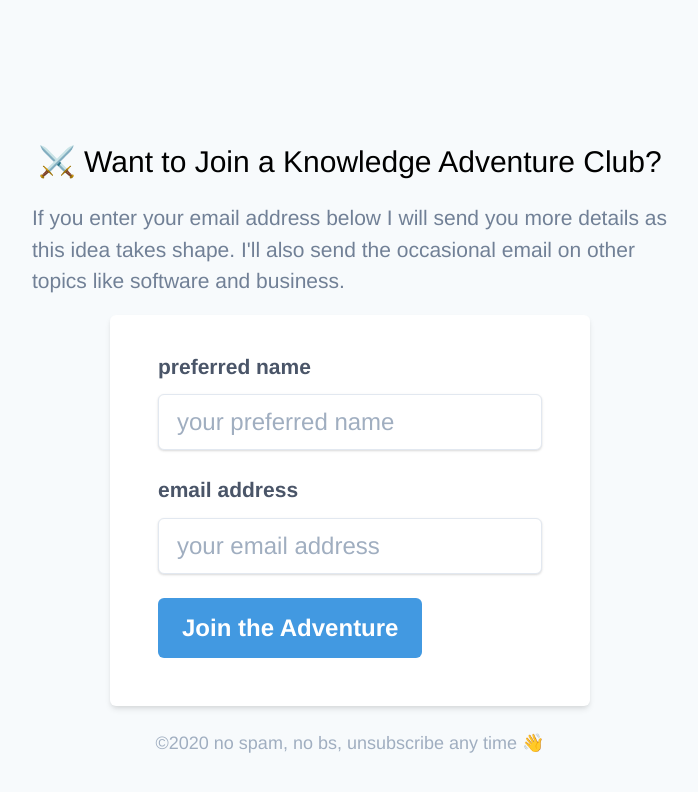
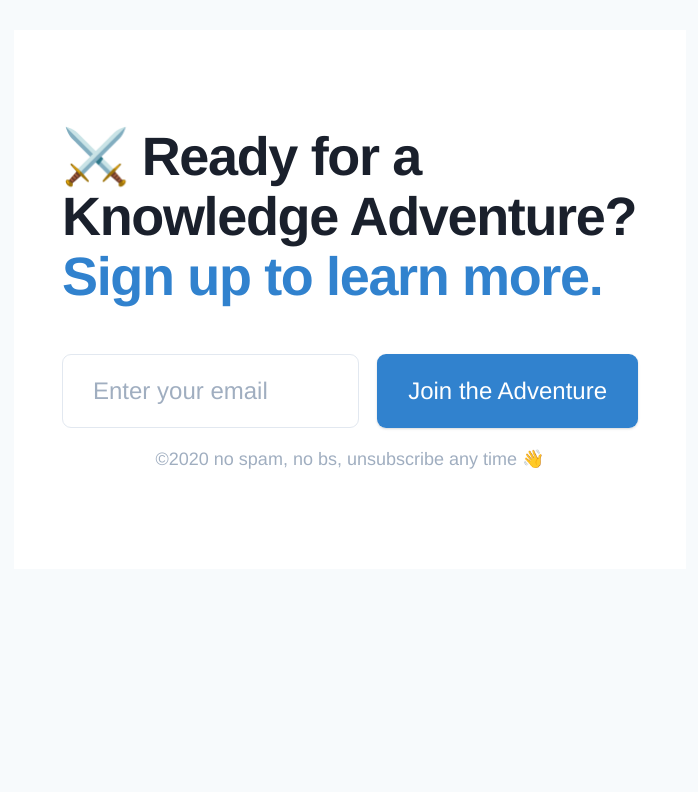
Before and after one commit to eggheadio/knowledgeadventure.club, a Next.js app: page / in a window 1280 px wide. Shown: the top 792 px of the page, without its empty margins (290-988 px from the left). Built offline with nearby package versions, Linux system fonts and the light colour scheme; no server answers; a web font is replaced by a local one; what client-oauth2 would draw is missing.

Commit message:
fix the signup form

```diff
--- a/components/subscribe.js
+++ b/components/subscribe.js
@@ -1,57 +1,43 @@
 const Subscribe = ({children, formId = '1553751'}) => (
   <>
-    <div>{children}</div>
-
-    <div class="w-full max-w-xs">
+    <div className="bg-white">
+      <div className="max-w-screen-xl mx-auto py-12 px-4 sm:px-6 lg:py-16 lg:px-8">
+        <h2 className="text-3xl leading-9 font-extrabold tracking-tight text-gray-900 sm:text-4xl sm:leading-10">
+          ⚔️ Ready for a Knowledge Adventure?
+          <br className="hidden sm:inline" />
+          <span className="text-blue-600" id="newsletter-headline">
+            Sign up to learn more.
+          </span>
+        </h2>
         <form
           action={`https://app.convertkit.com/forms/${formId}/subscriptions`}
           method="post"
-        class="bg-white shadow-md rounded px-8 pt-6 pb-8 mb-4"
+          className="mt-8 sm:flex"
+          aria-labelledby="newsletter-headline"
         >
-        <div class="mb-4">
-          <label
-            class="block text-gray-700 text-sm font-bold mb-2"
-            for="first_name"
-          >
-            preferred name
-          </label>
-          <input
-            aria-label="Your preferred name"
-            class="shadow appearance-none border rounded w-full py-2 px-3 text-gray-700 leading-tight focus:outline-none focus:shadow-outline"
-            id="first_name"
-            type="text"
-            name="fields[first_name]"
-            placeholder="your preferred name"
-          />
-        </div>
-        <div class="mb-4">
-          <label
-            class="block text-gray-700 text-sm font-bold mb-2"
-            for="email_address"
-          >
-            email address
-          </label>
           <input
             aria-label="Your email address"
             name="email_address"
-            class="shadow appearance-none border rounded w-full py-2 px-3 text-gray-700 leading-tight focus:outline-none focus:shadow-outline"
             id="email_address"
             type="email"
             placeholder="your email address"
+            required
+            className="appearance-none w-full px-5 py-3 border border-gray-300 text-base leading-6 rounded-md text-gray-900 bg-white placeholder-gray-500 focus:outline-none focus:shadow-outline focus:border-blue-300 transition duration-150 ease-in-out sm:max-w-xs"
+            placeholder="Enter your email"
           />
-        </div>
-        <div class="flex items-center justify-between">
+          <div className="mt-3 rounded-md shadow sm:mt-0 sm:ml-3 sm:flex-shrink-0">
             <button
-            class="bg-blue-500 hover:bg-blue-700 text-white font-bold py-2 px-4 rounded focus:outline-none focus:shadow-outline"
               type="submit"
+              className="w-full flex items-center justify-center px-5 py-3 border border-transparent text-base leading-6 font-medium rounded-md text-white bg-blue-600 hover:bg-blue-500 focus:outline-none focus:shadow-outline transition duration-150 ease-in-out"
             >
               Join the Adventure
             </button>
           </div>
         </form>
-      <p class="text-center text-gray-500 text-xs">
+        <p className="text-center text-gray-500 text-xs pt-3">
           &copy;2020 no spam, no bs, unsubscribe any time 👋
         </p>
+      </div>
     </div>
   </>
 )
--- a/pages/index.js
+++ b/pages/index.js
@@ -7,7 +7,7 @@ export default function Home() {
     description: `Guided adventures through the depths of software and business knowledge.`,
   }
   return (
-    <div className="min-h-screen flex items-center justify-center bg-gray-50 py-5 px-4 sm:px-6 lg:px-8">
+    <div className="flex items-center justify-center bg-gray-50 py-5 px-4 sm:px-6 lg:px-8">
       <Head>
         <meta name="viewport" content="width=device-width, initial-scale=1" />
         <meta charSet="utf-8" />
@@ -37,13 +37,7 @@ export default function Home() {
         />
       </Head>
 
-      <main className="max-w-md w-full flex flex-col items-center">
-        <h1 className="text-xl">⚔️ Want to Join a Knowledge Adventure Club?</h1>
-        <div className="p-3 text-sm text-gray-600">
-          If you enter your email address below I will send you more details as
-          this idea takes shape. I'll also send the occasional email on other
-          topics like software and business.
-        </div>
+      <main className="max-w-md w-full ">
         <Subscribe></Subscribe>
       </main>
     </div>
--- a/shared/styles.js
+++ b/shared/styles.js
@@ -6,7 +6,6 @@ export const globalStyles = (
     styles={css`
       html,
       body {
-        padding: 1rem 1rem;
         margin: 0;
         min-height: 100%;
         font-family: Helvetica, Arial, sans-serif;
```
Also changed, not shown: package.json (+5 -2 lines), 1 other file (tests, documents, lock files or other folders). Lines whose indentation alone changed are shown as unchanged.
